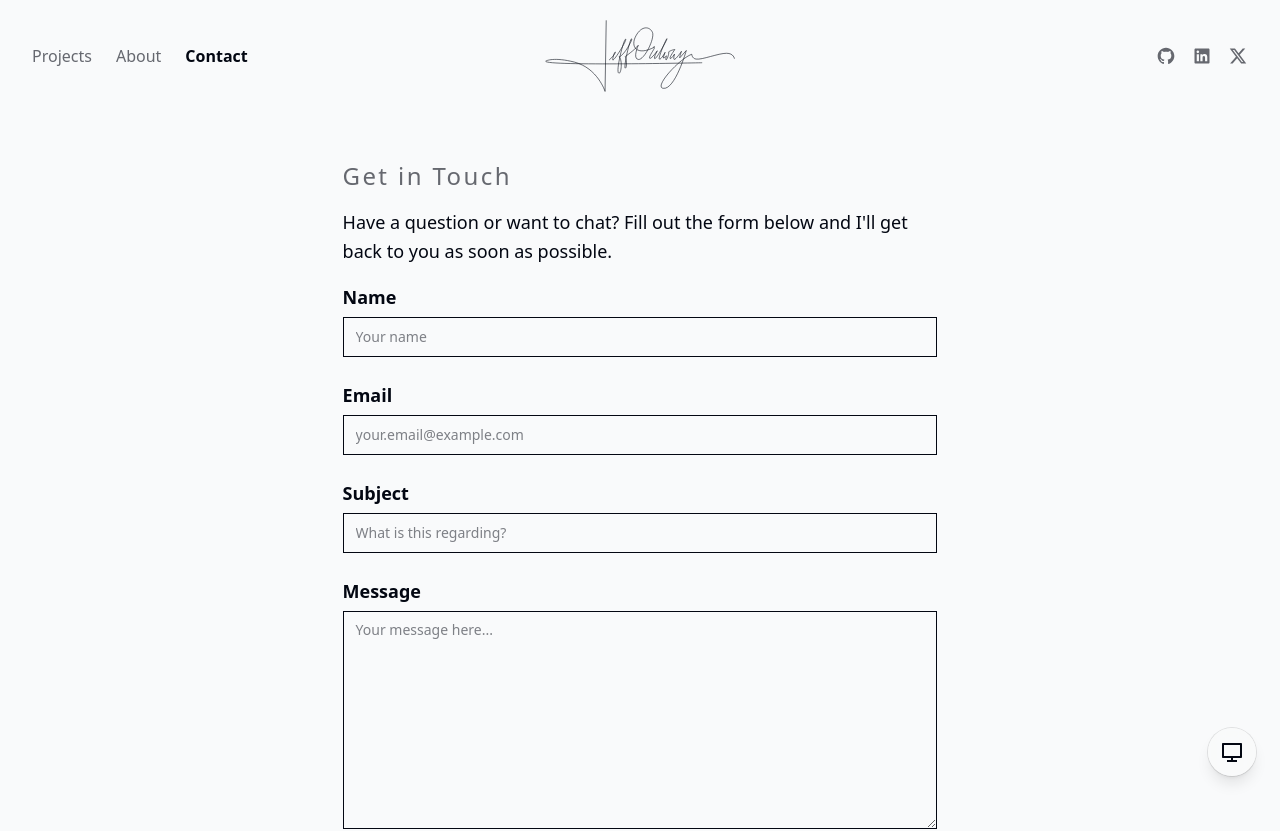
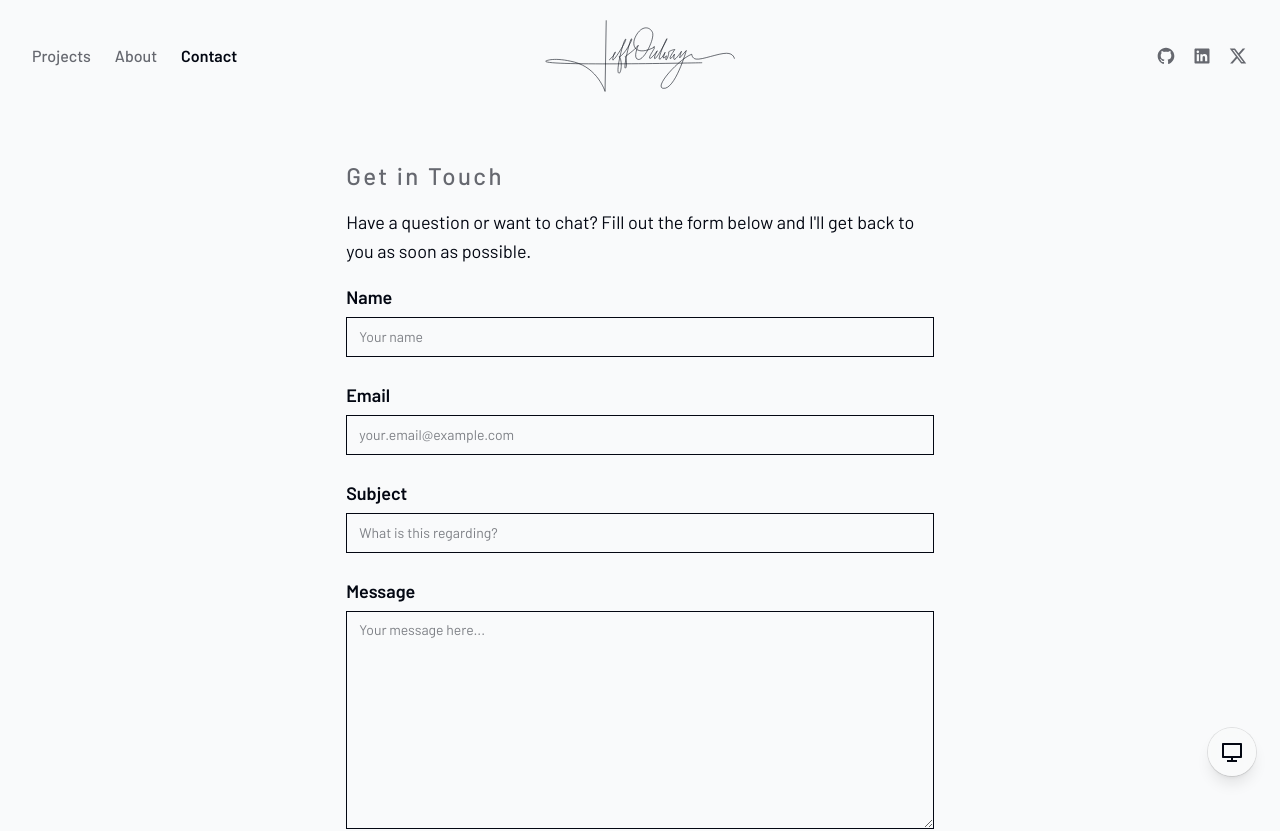
Before and after one commit to jeffordway/obj-portfolio-site, a Next.js app: page /contact in a window 1280 px wide. Shown: the top 831 px of the page. Built offline with nearby package versions, Linux system fonts and the light colour scheme; no server answers.

Commit message:
Replace Inter with Barlow font and clean up unused imports in homepage

```diff
--- a/sanity.cli.ts
+++ b/sanity.cli.ts
@@ -12,7 +12,7 @@ const studioHost = process.env.SANITY_STUDIO_HOST || process.env.NEXT_PUBLIC_SAN
 
 export default defineCliConfig({
   api: { projectId, dataset },
-  // Set the hostname for Sanity Studio deployment
+  // Set the hostnam`e for Sanity Studio deployment
   studioHost,
   autoUpdates: true,
 })
--- a/src/app/layout.tsx
+++ b/src/app/layout.tsx
@@ -1,7 +1,7 @@
 import type { Metadata } from "next";
 import { Analytics } from '@vercel/analytics/next';
 import { SpeedInsights } from '@vercel/speed-insights/next';
-import { Inter } from "next/font/google";
+import { Barlow } from "next/font/google";
 import { GoogleAnalytics } from '@next/third-parties/google'
 import { ThemeProvider } from "@/providers/ThemeProvider";
 import { UsercentricsCookieConsent } from "@/components/analytics/UsercentricsCookieConsent";
@@ -34,9 +34,10 @@ export const viewport = {
 };
 
 // --- Font Configuration ---
-const primaryFont = Inter({
+const primaryFont = Barlow({
   variable: "--font-primary",
   subsets: ["latin"],
+  weight: ["100", "200", "300", "400", "500", "600", "700", "800", "900"],
   display: "swap",
   preload: true,
   fallback: ["system-ui", "sans-serif"],
@@ -50,7 +51,7 @@ export default function RootLayout({
   return (
     <html lang="en" suppressHydrationWarning>
       <UsercentricsCookieConsent />
-      <body className={`${primaryFont.variable} antialiased`}>
+      <body className={`${primaryFont.className} ${primaryFont.variable} antialiased`}>
         <ThemeProvider>{children}</ThemeProvider>
         <Analytics />
         <GoogleAnalytics gaId={process.env.NEXT_PUBLIC_GA_ID || ''} />
```
Also changed, not shown: src/app/(site)/page.tsx (+2 -15 lines), 3 other files (tests, documents, lock files or other folders).
